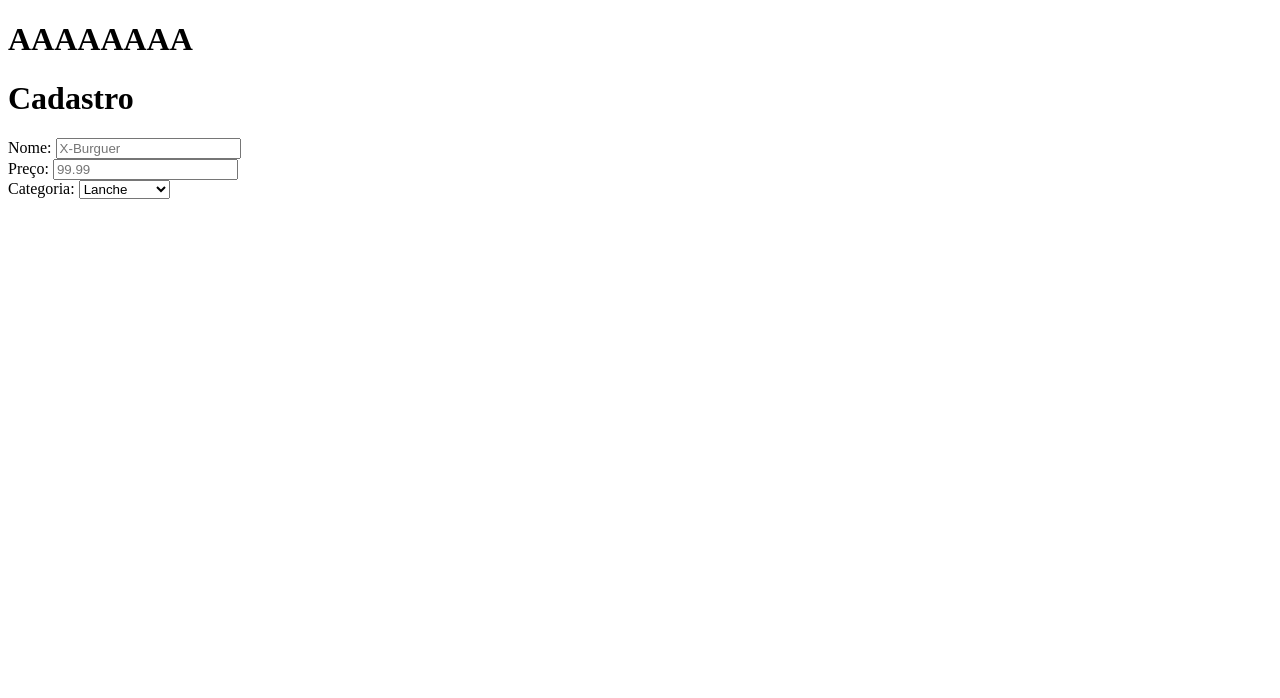
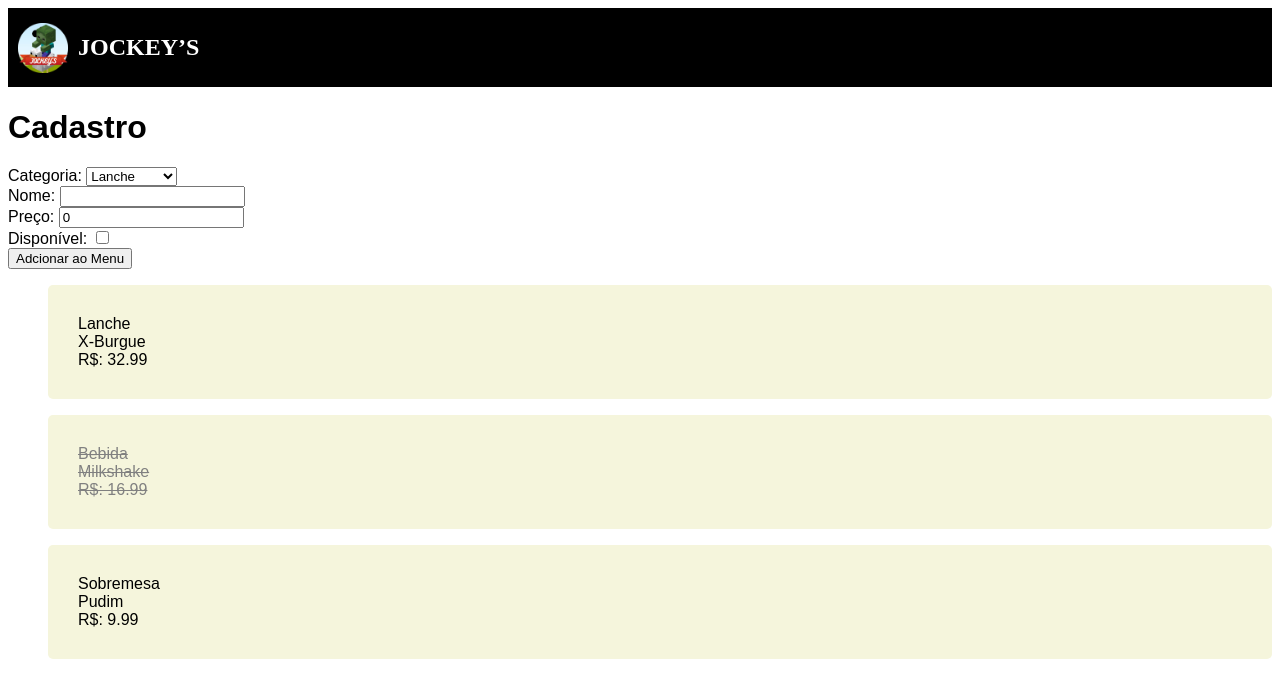
Before and after one commit to Estanate/projeto-lanchonete, a Vue app in the folder vue-lanchonete/: page / in a window 1280 px wide. Shown: the top 698 px of the page. Built offline with nearby package versions, Linux system fonts and the light colour scheme.

Commit message:
Esqueleto - Cadastro

```diff
--- a/vue-lanchonete/index.html
+++ b/vue-lanchonete/index.html
@@ -4,7 +4,7 @@
     <meta charset="UTF-8">
     <link rel="icon" href="/favicon.ico">
     <meta name="viewport" content="width=device-width, initial-scale=1.0">
-    <title>Vite App</title>
+    <title>JOCKEY'S</title>
   </head>
   <body>
     <div id="app"></div>
--- a/vue-lanchonete/src/App.vue
+++ b/vue-lanchonete/src/App.vue
@@ -1,12 +1,31 @@
 <script setup>
-import Cadastro from './components/Cadastro.vue';
+import ComponentePrincipal from './components/ComponentePrincipal.vue';
 </script>
 
 <template>
-  <h1>AAAAAAAA</h1>
-  <Cadastro />
+  <header class="header">
+    <img class="logo-header" src="../public/JOCKEY’S.png" alt="Logo">
+    <h1 class="name-header">JOCKEY’S</h1>
+  </header>
+  <ComponentePrincipal />
 </template>
 
 <style scoped>
 
+.header{
+  display: flex;
+  align-items: center;
+  background-color: #000;
+  color: #fff;
+  padding: 10px;
+  .logo-header{
+    width: 50px;
+    height: 50px;
+    margin-right: 10px;
+  }
+  .name-header{
+    font-size: 24px;
+    font-weight: bold;
+  }
+}
 </style>
--- /dev/null
+++ b/vue-lanchonete/src/assets/Assets.js
@@ -0,0 +1,6 @@
+import { reactive } from 'vue';
+export const items = reactive([
+{id: 1, category:'Lanche', name: 'X-Burgue', price: 32.99,  available:true},
+{id: 2, category:'Bebida', name: 'Milkshake', price: 16.99, available:false},
+{id: 3, category:'Sobremesa', name: 'Pudim', price: 9.99, available:true}
+])
--- a/vue-lanchonete/src/components/Cadastro.vue
+++ b/vue-lanchonete/src/components/Cadastro.vue
@@ -1,26 +1,65 @@
 <script setup>
+import { items } from '@/assets/Assets';
+import { reactive, ref } from 'vue';
+
+//cria o objeto do formulario, e dps coloca o v-model pra preencher as info
+const form = reactive({
+    category: 'Lanche',
+    name: '',
+    price: 0,
+    available: false
+});
+
+//cria a função para adcionar os itens, nao realizando ela se nao tiver nd no nome, no preço ou o preço for menor ou igual a 0
+function addItem() {
+
+    //manda pra array o obj do novo item
+    items.push({
+        id:Date.now(),
+        category:form.category,
+        name: form.name,
+        price: Number(form.price).toFixed(2),
+        available:form.available
+    })
+
+    //reseta os valores do form
+    form.category = 'Lanche';
+    form.name = '';
+    form.price = '';
+    form. available = false;
+    console.log("deu certo")
+}
 
 </script>
 
 <template>
 <div class="cadastro">
   <h1>Cadastro</h1>
-  <form action="">
+
+  <!-- Crio o formulario, chamando a função de add item quando o botao submit for clickado, nao dando reload na pagina -->
+  <form @submit.prevent="addItem">
+    <div class="category-item">
+        <label for="">Categoria: </label>
+        <select v-model="form.category" required="">
+            <option value="Lanche">Lanche</option>
+            <option value="Bebida">Bebida</option>
+            <option value="Sobremesa">Sobremesa</option>
+        </select>
+    </div>
     <div class="name-item">
         <label for="">Nome: </label>
-        <input type="text" placeholder="X-Burguer">
+        <input type="text" v-model="form.name" required="">
     </div>
     <div class="price-item">
         <label for="">Preço: </label>
-        <input type="number" placeholder="99.99">
+        <input type="number" v-model="form.price" step="0.01" min="0" required="">
     </div>
-    <div class="category-item">
-        <label for="">Categoria: </label>
-        <select name="category" id="category">
-            <option value="lanche">Lanche</option>
-            <option value="bebida">Bebida</option>
-            <option value="sobremesa">Sobremesa</option>
-        </select>
+        <div class="available-item">
+        <label for="">Disponível: </label>
+        <input type="checkbox" v-model="form.available">
+    </div>
+    <div class="submit-item">
+        <button type="submit">Adcionar ao Menu</button>
     </div>
   </form>
 </div>
--- /dev/null
+++ b/vue-lanchonete/src/components/Cardapio.vue
@@ -0,0 +1,32 @@
+<script setup>
+import { items } from '../assets/Assets.js';
+</script>
+
+<template>
+    <div class="cardapio">
+        <ul class="items-list">
+                <p class="cards"v-for="item in items" :key="item.id" :class="{indisponivel: !item.available}">
+                    <span class="category">{{item.category}}</span>
+                    <span class="name">{{ item.name }}</span>
+                    <span class="price">R$: {{ item.price }}</span>
+                </p>
+        </ul>
+    </div>
+</template>
+
+<style scoped>
+.indisponivel{
+    text-decoration: line-through;
+    color: gray;
+}
+
+.cards{
+    display: flex;
+    flex-direction: column;
+    background-color: beige;
+    border-radius: 5px;
+    padding: 30px;
+    margin-bottom:10px;
+}
+
+</style>
--- /dev/null
+++ b/vue-lanchonete/src/components/ComponentePrincipal.vue
@@ -0,0 +1,18 @@
+<script setup>
+import Cadastro from './Cadastro.vue';
+import Cardapio from './Cardapio.vue';
+</script>
+
+<template>
+  <Cadastro />
+  <Cardapio />
+</template>
+
+<style scoped>
+* {
+  font-family: sans-serif;
+  margin: 0;
+  padding: 0;
+  border: 0;
+}
+</style>
```
Also changed, not shown: vue-lanchonete/public/JOCKEY’S.png (added).
